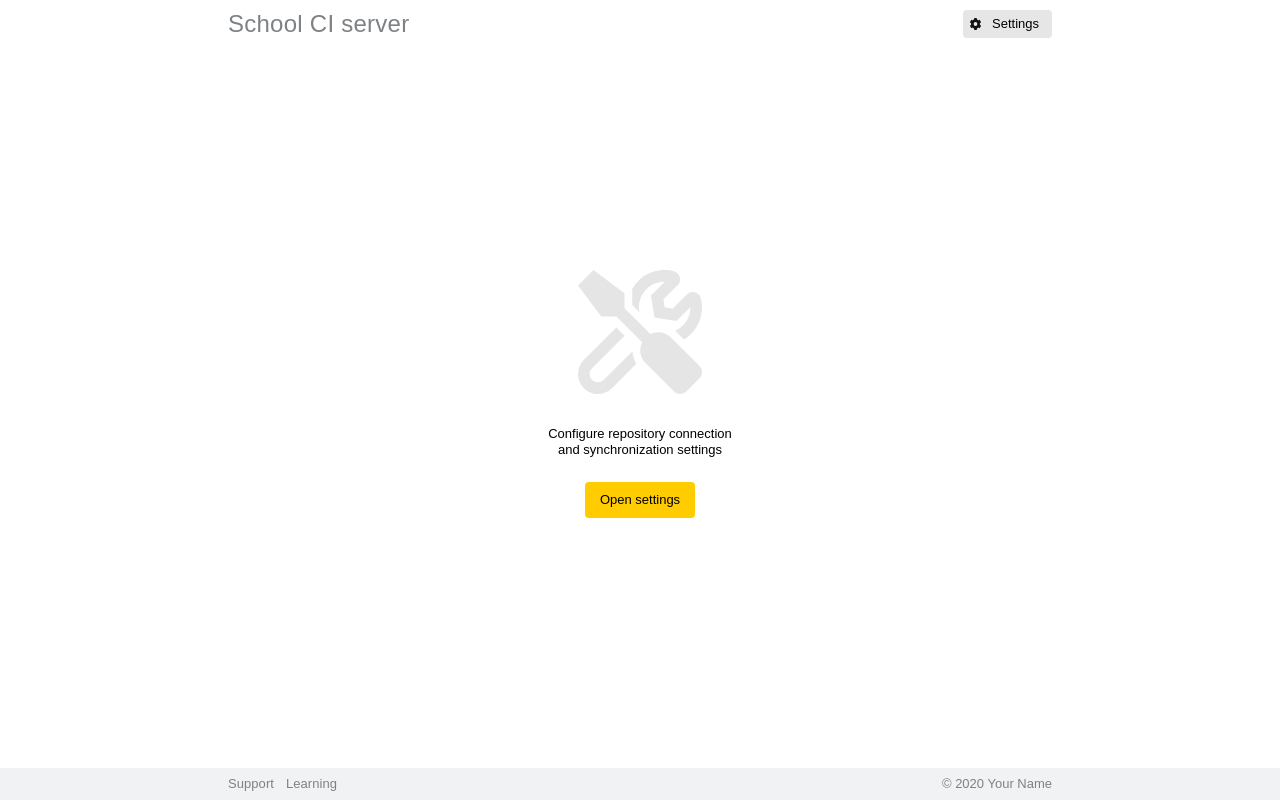
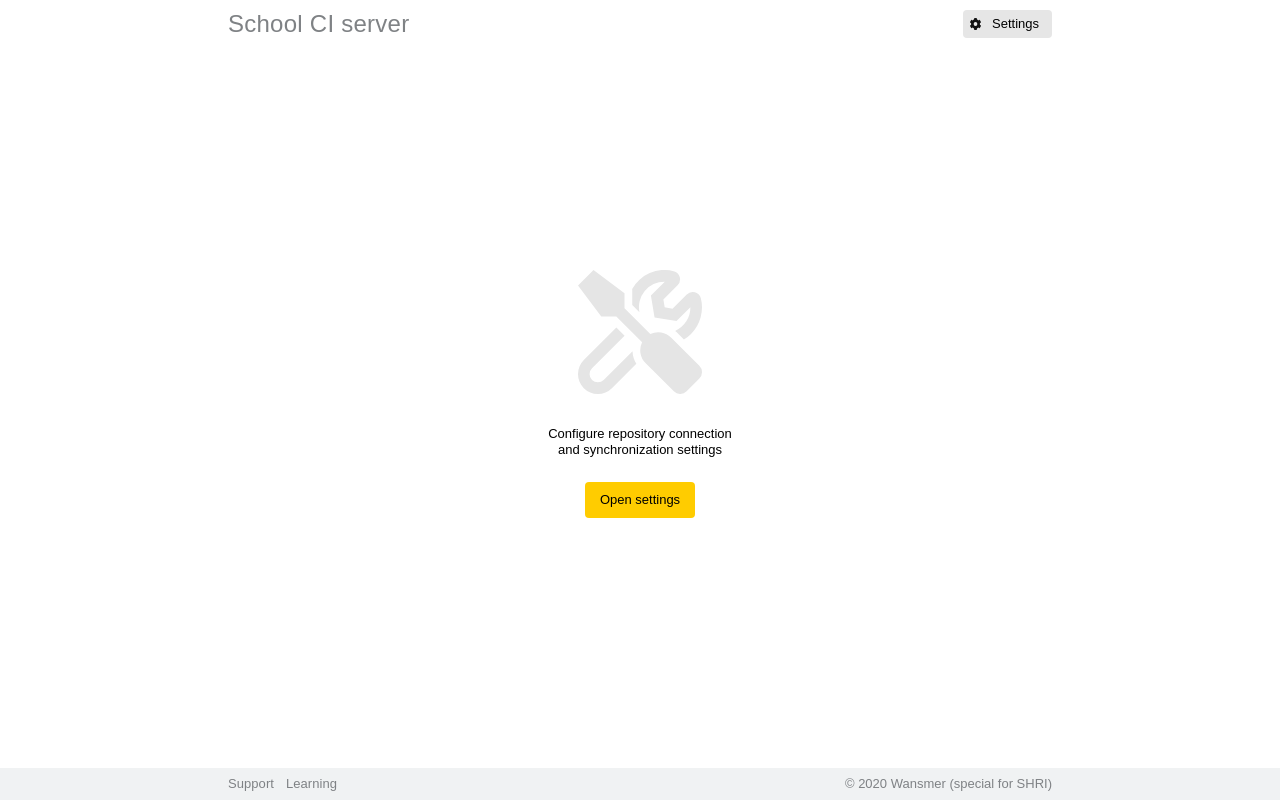
Before and after one commit to Wansmer/School-CI, a React (Create React App) app in the folder client/: page / in a window 1280 px wide. Built offline with nearby package versions, Linux system fonts and the light colour scheme; no server answers; a web font is replaced by a local one; what ansi-to-html would draw is missing.

Commit message:
modified json lock

```diff
--- a/client/src/blocks/Footer/Footer.js
+++ b/client/src/blocks/Footer/Footer.js
@@ -7,7 +7,7 @@ const Footer = () => {
     <footer className="Footer  Page-Footer">
       <div className="Footer-Inner Container">
         <Nav className="Footer-Nav"/>
-        <div className="Footer-Copyright">© 2020 Your Name</div>
+        <div className="Footer-Copyright">© 2020 Wansmer (special for SHRI)</div>
       </div>
     </footer>
   );
```
Also changed, not shown: 1 other file (tests, documents, lock files or other folders).
